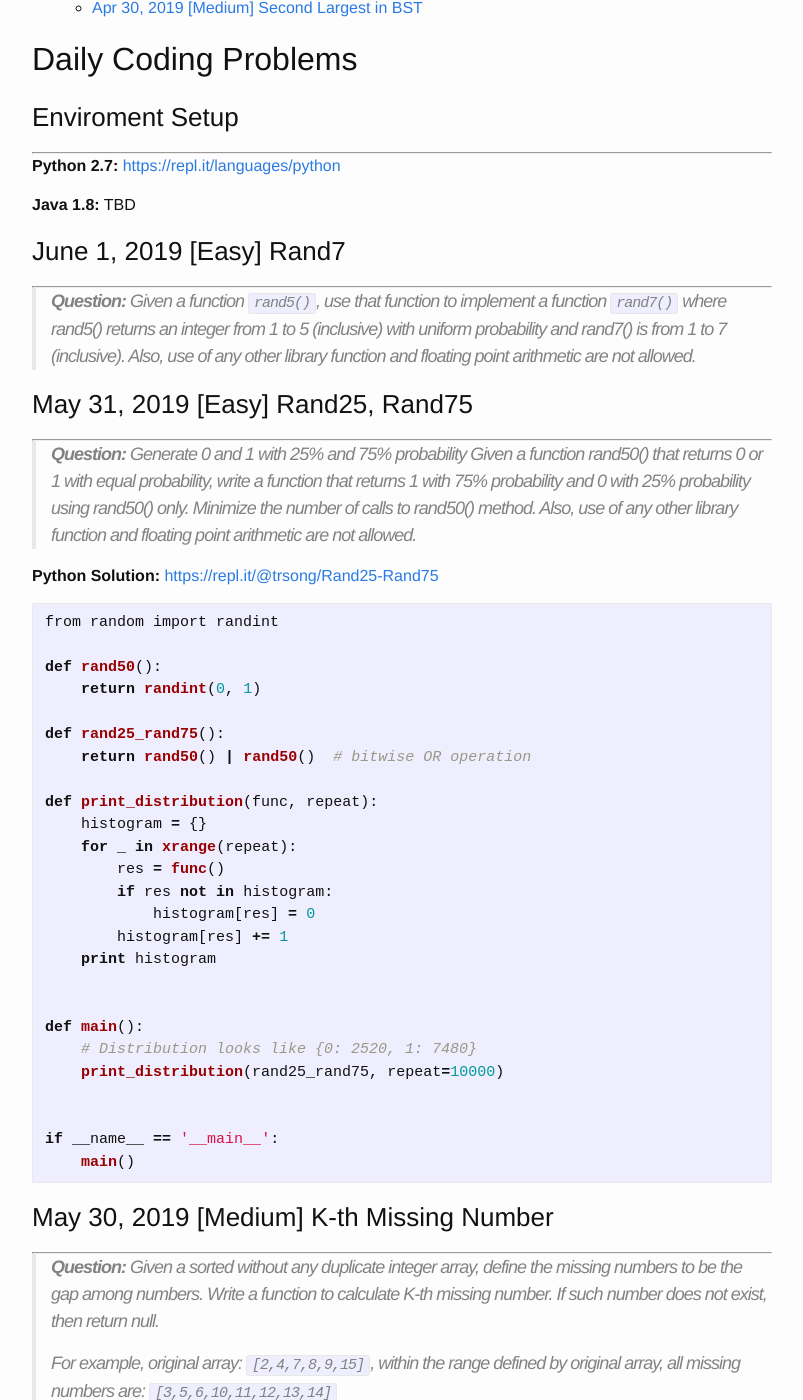
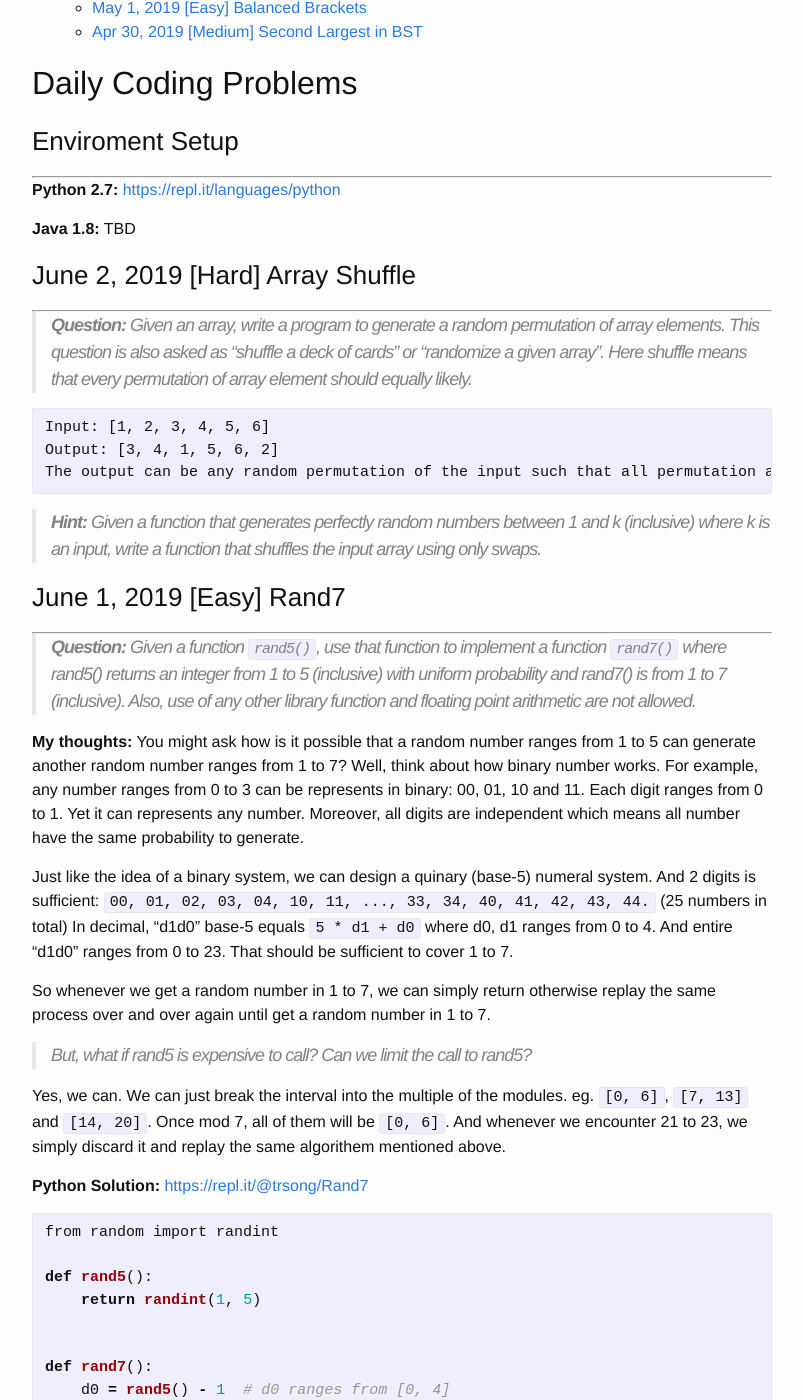
Before and after one commit to trsong/trsong.github.io, a Jekyll site: the page built from _posts/2019-04-30-DailyQuestions.md, in a window 1280 px wide and 1400 px high, scrolled down 1020 px. Shown: the whole window, without its empty margins (238-1041 px from the left). Built offline with Jekyll 4.4.1, drawn with Linux system fonts in a browser that asks for light colours; some of the changed text lies outside the part shown.

Commit message:
Add answer to June1 Question

````diff
--- a/_posts/2019-04-30-DailyQuestions.md
+++ b/_posts/2019-04-30-DailyQuestions.md
@@ -122,6 +122,7 @@ lock, which attempts to lock the node. If it cannot be locked, then it should re
 >
 > What if there are lots of merges and the number of disjoint intervals are small compared to the data stream's size?
 
+-->
 
 ### June 2, 2019 \[Hard\] Array Shuffle
 ---
@@ -133,11 +134,63 @@ Output: [3, 4, 1, 5, 6, 2]
 The output can be any random permutation of the input such that all permutation are equally likely.
 ```
 > **Hint:** Given a function that generates perfectly random numbers between 1 and k (inclusive) where k is an input, write a function that shuffles the input array using only swaps.
--->
+
 
 ### June 1, 2019 \[Easy\] Rand7
 ---
 > **Question:** Given a function `rand5()`, use that function to implement a function `rand7()` where rand5() returns an integer from 1 to 5 (inclusive) with uniform probability and rand7() is from 1 to 7 (inclusive). Also, use of any other library function and floating point arithmetic are not allowed.
+
+**My thoughts:** You might ask how is it possible that a random number ranges from 1 to 5 can generate another random number ranges from 1 to 7? Well, think about how binary number works. For example, any number ranges from 0 to 3 can be represents in binary: 00, 01, 10 and 11. Each digit ranges from 0 to 1. Yet it can represents any number. Moreover, all digits are independent which means all number have the same probability to generate.
+
+Just like the idea of a binary system, we can design a quinary (base-5) numeral system. And 2 digits is sufficient: `00, 01, 02, 03, 04, 10, 11, ..., 33, 34, 40, 41, 42, 43, 44.` (25 numbers in total) In decimal, "d1d0" base-5 equals `5 * d1 + d0` where d0, d1 ranges from 0 to 4. And entire "d1d0" ranges from 0 to 23. That should be sufficient to cover 1 to 7.
+
+So whenever we get a random number in 1 to 7, we can simply return otherwise replay the same process over and over again until get a random number in 1 to 7.
+
+> But, what if rand5 is expensive to call? Can we limit the call to rand5?
+
+Yes, we can. We can just break the interval into the multiple of the modules. eg. `[0, 6]`, `[7, 13]` and `[14, 20]`. Once mod 7, all of them will be `[0, 6]`. And whenever we encounter 21 to 23, we simply discard it and replay the same algorithem mentioned above.
+
+
+**Python Solution:** [https://repl.it/@trsong/Rand7](https://repl.it/@trsong/Rand7)
+```py
+from random import randint
+
+def rand5():
+    return randint(1, 5)
+
+
+def rand7():
+    d0 = rand5() - 1  # d0 ranges from [0, 4]
+    d1 = rand5() - 1  # d1 ranges from [0, 4]
+    num = 5 * d1 + d0  # num ranges from [0, 24]
+    if num > 20:
+        return rand7()
+    else:
+        # num can be one of:
+        # [0, 6]
+        # [7, 13]
+        # [14, 20]
+        return num % 7 + 1  # this ranges from [1, 7]
+
+
+def print_distribution(func, repeat):
+    histogram = {}
+    for _ in xrange(repeat):
+        res = func()
+        if res not in histogram:
+            histogram[res] = 0
+        histogram[res] += 1
+    print histogram
+
+
+def main():
+    # Distribution looks like {1: 10058, 2: 9977, 3: 10039, 4: 10011, 5: 9977, 6: 9998, 7: 9940}
+    print_distribution(rand7, repeat=70000)
+
+
+if __name__ == '__main__':
+    main(
+```
 
 ### May 31, 2019 \[Easy\] Rand25, Rand75
 ---
````
